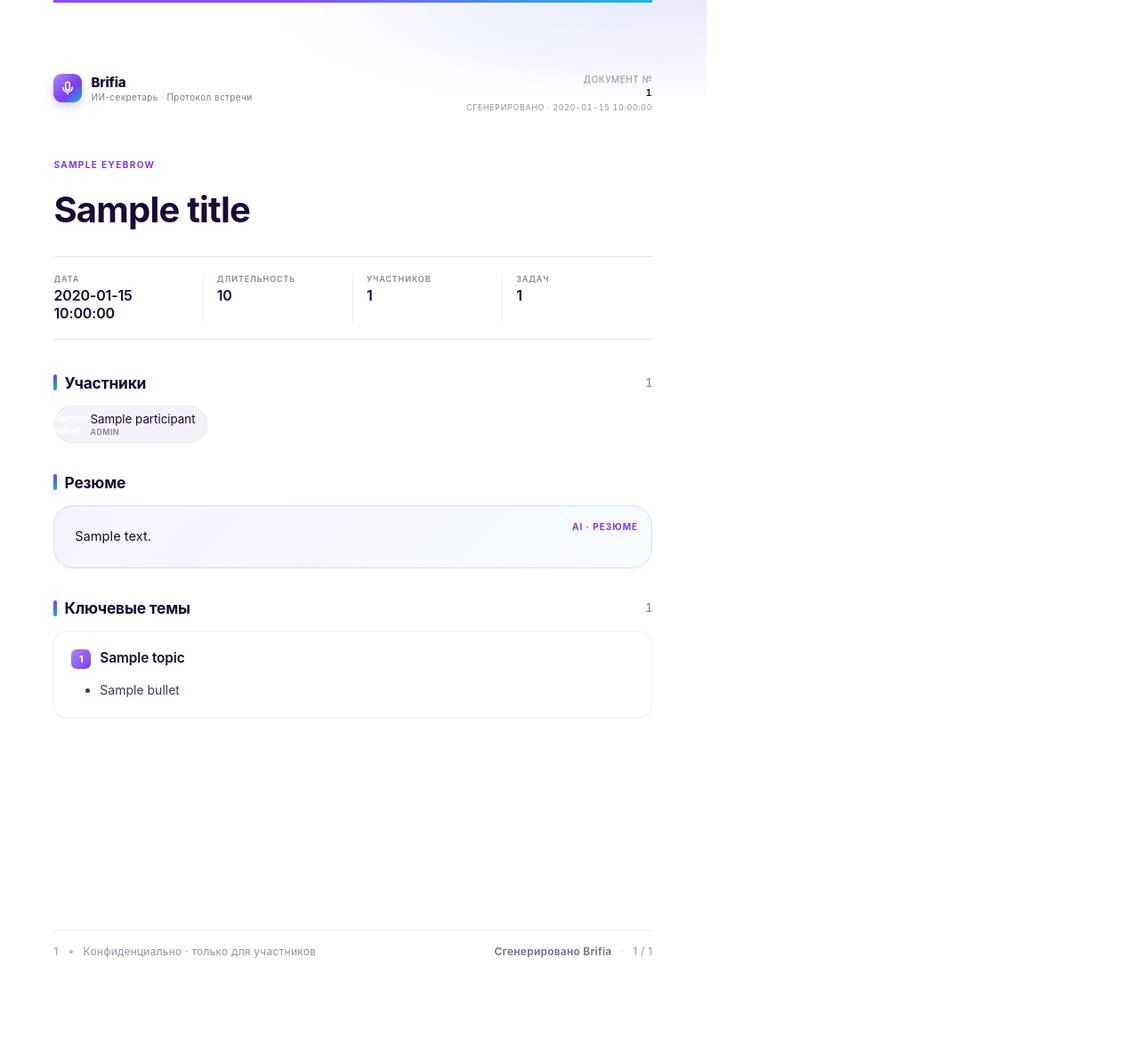
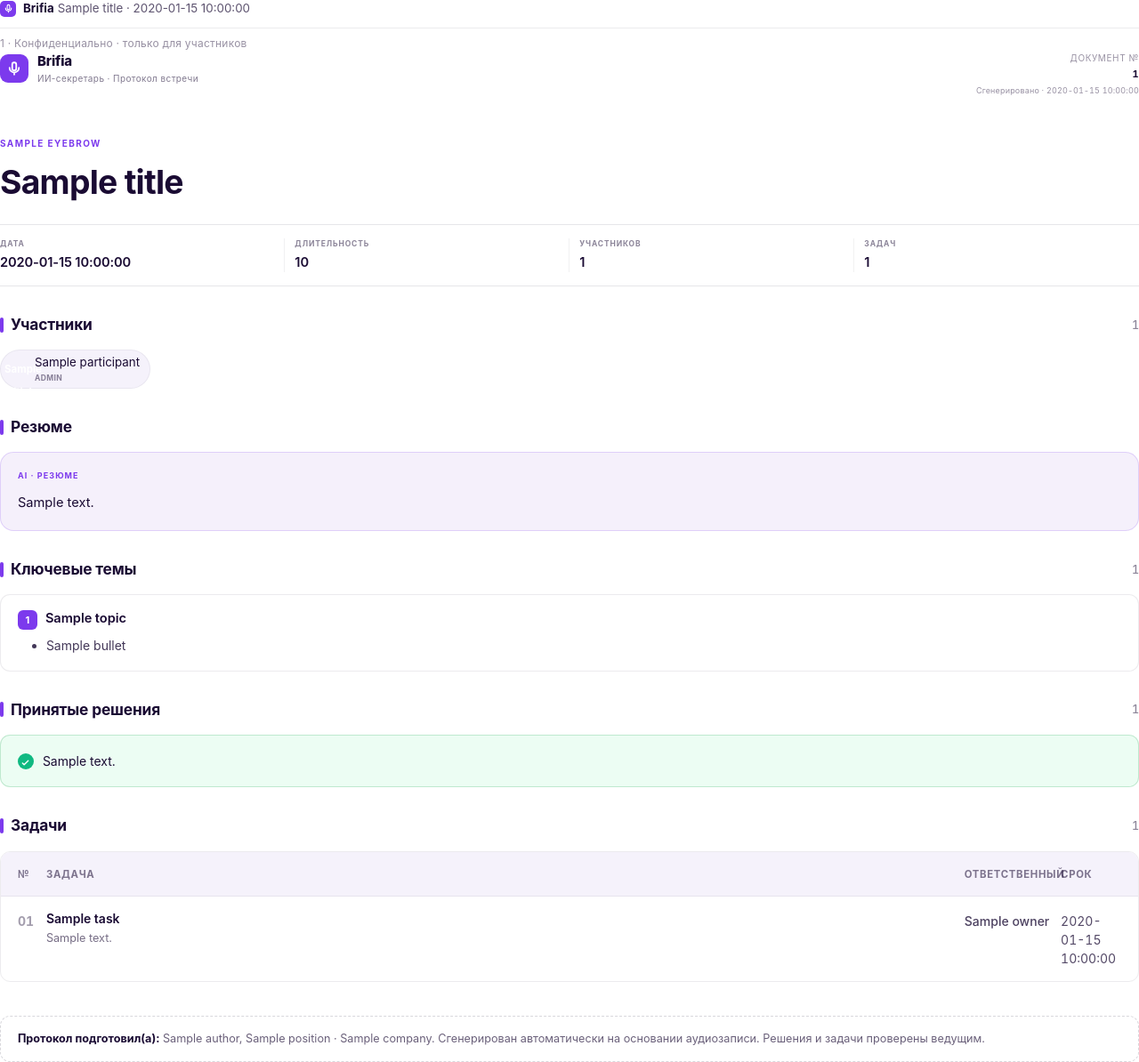
Before and after one commit to rshatskiy/brifia_backend, a Python web app: template app/templates/protocol_pdf.html in a window 1280 px wide. Shown: the whole page at 89% size. Before the commit the page ends 1077 px from the top, so only its background shows below. Run offline with Jinja, Linux system fonts and the light colour scheme; the template is opened without the code that fills it: most values are stand-ins (such as "Sample title", 1, 10 or a date in 2020).

Commit message:
fix(exports): page-flow, gradients, footer pagination on rendered PDF
The first batch of exports surfaced six layout bugs that compounded
into a 6-page document for content that should fit in 2-3:

- `.section { page-break-inside: avoid }` made the whole topics
  section refuse to split, so the heading orphaned to its own page
  and topics overflowed onto the next. Moved the avoid rule to
  individual `.topic`, `.decision`, and `.tr` cards instead, plus
  `h2 { break-after: avoid }` to keep section headings with content.
- Footer was hand-rolled inside `.page` divs with `position: absolute;
  bottom`, so any overflow page got a footer-less body and produced a
  trailing footer-only page. Replaced with real `@page` rules using
  `@bottom-left` (doc id) and `@bottom-right` (Сгенерировано Brifia ·
  стр. N / M via `counter(page)` / `counter(pages)`).
- Avatars and topic-number chips used linear-gradients that render
  pale on tiny inline-flex elements in WeasyPrint. Switched the small
  chips to solid brand colours; the gradient header bar / page
  background haze are dropped (margin areas don't carry backgrounds
  in WeasyPrint @page anyway).
- Decision check icons were invisible because `.check svg { stroke:
  #fff }` doesn't propagate into inline SVG paths under WeasyPrint;
  added explicit `stroke="white"` on the `<path>`.
- Tasks header showed as "ОТВЕТСТВЕННЫЙСРОК" because the 90px owner
  column couldn't fit uppercase + 0.1em letter-spacing. Widened to
  26mm + 18mm and reduced the header letter-spacing.
- Cover meta-grid wrapped "7 мая 2026, 11:21" onto two lines.
  Added `_ru_meeting_date()` (no year) for the meta cell + running
  header; kept `_ru_date()` (with year) for the doc-id `Сгенерировано
  · ...` line where the year is meaningful.

The cover page no longer shows the running header (`@page :first { @top-left
{ content: "" } }`); the cover's own brand-block stays inline. A
`break-before: page` on the decisions/tasks block forces them onto a
fresh sheet, matching the original two-page design intent.

Co-Authored-By: Claude Opus 4.7 (1M context) <noreply@anthropic.com>

```diff
--- a/app/templates/protocol_pdf.html
+++ b/app/templates/protocol_pdf.html
@@ -4,63 +4,86 @@
 <meta charset="utf-8">
 <title>Протокол встречи · Brifia</title>
 <style>
-  @page { size: A4; margin: 0; }
+  /* ─────────── Page geometry ─────────── */
+  @page {
+    size: A4;
+    margin: 22mm 16mm 22mm;
+
+    @top-left {
+      content: element(running-header);
+      vertical-align: middle;
+    }
+    @bottom-left {
+      content: element(running-footer-left);
+      vertical-align: top;
+    }
+    @bottom-right {
+      content: "Сгенерировано Brifia · стр. " counter(page) " / " counter(pages);
+      font-size: 9pt;
+      color: rgba(26,11,51,0.45);
+      font-weight: 600;
+      letter-spacing: 0.02em;
+      text-align: right;
+      vertical-align: top;
+      padding-top: 2mm;
+    }
+  }
+
+  /* Cover page — no top header (the body provides its own brand block). */
+  @page :first {
+    @top-left { content: ""; }
+  }
+
   * { box-sizing: border-box; }
-  html, body { margin: 0; padding: 0; background: #fff; }
+  html, body { margin: 0; padding: 0; }
   body {
     font-family: "Inter", "Helvetica", "Arial", sans-serif;
     color: #1A0B33;
     -webkit-print-color-adjust: exact;
     print-color-adjust: exact;
+    font-size: 11pt;
+    line-height: 1.5;
   }
 
-  .page {
-    width: 210mm;
-    min-height: 297mm;
-    background: #fff;
-    padding: 18mm 16mm 18mm;
-    position: relative;
-    overflow: hidden;
-    page-break-after: always;
-    color: #1A0B33;
+  /* ─────────── Running header / footer ─────────── */
+  .running-header {
+    position: running(running-header);
+    display: flex; align-items: center; gap: 8px;
+    font-size: 10pt; color: rgba(26,11,51,0.7);
+    padding-bottom: 3mm;
+    border-bottom: 1px solid rgba(15,10,40,0.08);
+    width: 100%;
   }
-  .page:last-child { page-break-after: auto; }
+  .running-header .mark {
+    width: 18px; height: 18px; border-radius: 5px;
+    background: #7C3AED;
+    display: inline-flex; align-items: center; justify-content: center;
+    flex-shrink: 0;
+  }
+  .running-header .mark svg { width: 11px; height: 11px; display: block; }
+  .running-header strong { color: #1A0B33; font-weight: 700; margin-right: 4px; }
 
-  /* Brand corner accent on every page */
-  .page::before {
-    content: "";
-    position: absolute;
-    top: 0; right: 0;
-    width: 140mm; height: 28mm;
-    background:
-      radial-gradient(ellipse 220mm 60mm at 100% 0%, rgba(124,58,237,0.10), transparent 60%),
-      radial-gradient(ellipse 120mm 40mm at 70% 0%, rgba(34,211,238,0.06), transparent 70%);
-    pointer-events: none;
-  }
-  .page::after {
-    content: "";
-    position: absolute;
-    top: 0; left: 16mm; right: 16mm;
-    height: 3px;
-    background: linear-gradient(90deg, #7C3AED 0%, #7C3AED 40%, #06B6D4 100%);
-    opacity: 0.9;
+  .running-footer-left {
+    position: running(running-footer-left);
+    font-size: 9pt;
+    color: rgba(26,11,51,0.45);
+    letter-spacing: 0.02em;
+    padding-top: 2mm;
+    width: 100%;
   }
 
-  /* ─────────── Header (page 1) ─────────── */
+  /* ─────────── Cover header ─────────── */
   .doc-head {
     display: flex; justify-content: space-between; align-items: flex-start;
-    padding-top: 4mm;
-    margin-bottom: 14mm;
-    position: relative;
+    margin-bottom: 12mm;
   }
   .doc-head .brand-block { display: flex; align-items: center; gap: 10px; }
   .doc-head .brand-mark {
     width: 32px; height: 32px; border-radius: 9px;
-    background: linear-gradient(135deg, #A78BFA, #7C3AED 60%, #06B6D4);
+    background: #7C3AED;
     display: flex; align-items: center; justify-content: center;
-    box-shadow: 0 4px 12px -2px rgba(124,58,237,0.4);
   }
-  .doc-head .brand-mark svg { width: 18px; height: 18px; }
+  .doc-head .brand-mark svg { width: 18px; height: 18px; display: block; }
   .doc-head .brand-name {
     font-weight: 800; font-size: 15px; letter-spacing: -0.01em; color: #1A0B33;
   }
@@ -72,50 +95,52 @@
     text-align: right;
     font-variant-numeric: tabular-nums;
   }
-  .doc-head .doc-id strong { color: #1A0B33; font-weight: 600; display: block; margin-top: 2px; font-size: 11px; }
+  .doc-head .doc-id strong {
+    color: #1A0B33; font-weight: 700; display: block; margin-top: 2px;
+    font-size: 11px; letter-spacing: 0.04em;
+  }
 
+  /* ─────────── Title + meta-grid ─────────── */
   .eyebrow {
     font-size: 10px; font-weight: 700; letter-spacing: 0.14em; text-transform: uppercase;
     color: #7C3AED;
   }
-
   h1.doc-title {
-    margin: 6mm 0 8mm;
-    font-size: 30pt;
+    margin: 4mm 0 7mm;
+    font-size: 28pt;
     font-weight: 700;
     letter-spacing: -0.02em;
     line-height: 1.1;
     color: #1A0B33;
   }
-
-  /* Meta grid */
   .meta-grid {
     display: grid;
     grid-template-columns: repeat(4, 1fr);
     gap: 0;
     border-top: 1px solid rgba(15,10,40,0.1);
     border-bottom: 1px solid rgba(15,10,40,0.1);
-    padding: 5mm 0;
-    margin-bottom: 10mm;
+    padding: 4mm 0;
+    margin-bottom: 8mm;
   }
   .meta-grid .cell {
-    padding: 0 4mm;
+    padding: 0 3mm;
     border-right: 1px solid rgba(15,10,40,0.06);
   }
   .meta-grid .cell:last-child { border-right: none; }
   .meta-grid .cell:first-child { padding-left: 0; }
   .meta-grid .label {
-    font-size: 9px; font-weight: 600; letter-spacing: 0.1em; text-transform: uppercase;
+    font-size: 8.5px; font-weight: 700; letter-spacing: 0.1em; text-transform: uppercase;
     color: rgba(26,11,51,0.5);
     margin-bottom: 3px;
   }
   .meta-grid .value {
-    font-size: 12pt; font-weight: 600; color: #1A0B33;
+    font-size: 11pt; font-weight: 600; color: #1A0B33;
     letter-spacing: -0.01em;
+    white-space: nowrap;
   }
 
-  /* Section heading */
-  .section { margin-bottom: 9mm; page-break-inside: avoid; }
+  /* ─────────── Sections ─────────── */
+  .section { margin-bottom: 8mm; }
   .section h2 {
     font-size: 13pt;
     font-weight: 700;
@@ -123,13 +148,15 @@
     margin: 0 0 4mm;
     color: #1A0B33;
     display: flex; align-items: center; gap: 8px;
+    page-break-after: avoid;
+    break-after: avoid;
   }
   .section h2::before {
     content: "";
     display: inline-block;
-    width: 4px; height: 18px;
+    width: 4px; height: 17px;
     border-radius: 2px;
-    background: linear-gradient(180deg, #7C3AED, #06B6D4);
+    background: #7C3AED;
   }
   .section .h-counter {
     margin-left: auto;
@@ -138,186 +165,206 @@
     font-variant-numeric: tabular-nums;
   }
 
-  /* Summary */
+  /* Force the second logical part (decisions+tasks) onto a new page. */
+  .page-break { break-before: page; page-break-before: always; }
+
+  /* ─────────── Summary ─────────── */
   .summary {
-    font-size: 11pt; line-height: 1.65; color: #1A0B33;
-    padding: 6mm;
-    border-radius: 6mm;
-    background: linear-gradient(135deg, rgba(124,58,237,0.06), rgba(6,182,212,0.04));
-    border: 1px solid rgba(124,58,237,0.16);
+    font-size: 11pt; line-height: 1.6; color: #1A0B33;
+    padding: 5mm;
+    border-radius: 4mm;
+    background: #F5F0FB;
+    border: 1px solid rgba(124,58,237,0.18);
     position: relative;
+    page-break-inside: avoid;
+    break-inside: avoid;
   }
   .summary .qmark {
-    position: absolute; top: 4mm; right: 4mm;
-    font-size: 10px; font-weight: 700; letter-spacing: 0.1em; color: #7C3AED;
+    display: block;
+    font-size: 9px; font-weight: 700; letter-spacing: 0.12em; color: #7C3AED;
     text-transform: uppercase;
+    margin-bottom: 3mm;
   }
 
-  /* Participants row */
+  /* ─────────── Participants ─────────── */
   .people {
-    display: flex; gap: 8px; flex-wrap: wrap;
+    display: flex; flex-wrap: wrap;
+    gap: 6px;
   }
   .person {
-    display: flex; align-items: center; gap: 8px;
-    padding: 6px 12px 6px 6px;
+    display: inline-flex; align-items: center; gap: 8px;
+    padding: 4px 11px 4px 4px;
     border-radius: 999px;
     background: #F5F2FB;
     border: 1px solid rgba(15,10,40,0.05);
     font-size: 10pt;
+    page-break-inside: avoid;
+    break-inside: avoid;
   }
   .person .av {
-    width: 26px; height: 26px; border-radius: 50%;
-    display: flex; align-items: center; justify-content: center;
-    color: #fff; font-weight: 700; font-size: 11px;
+    width: 26px; height: 26px; border-radius: 999px;
+    color: #fff; font-weight: 700; font-size: 11.5px;
+    text-align: center;
+    line-height: 26px;
+    flex-shrink: 0;
   }
-  .person .av.violet { background: linear-gradient(135deg, #A78BFA, #7C3AED); }
-  .person .av.cyan   { background: linear-gradient(135deg, #67E8F9, #06B6D4); }
-  .person .av.pink   { background: linear-gradient(135deg, #F9A8D4, #EC4899); }
-  .person .av.amber  { background: linear-gradient(135deg, #FCD34D, #D97706); }
-  .person .av.emerald{ background: linear-gradient(135deg, #6EE7B7, #059669); }
-  .person .role { font-size: 9px; font-weight: 600; color: rgba(26,11,51,0.5); letter-spacing: 0.04em; text-transform: uppercase; margin-top: 1px; }
+  /* Solid backgrounds — small gradient circles render too pale in WeasyPrint */
+  .person .av.violet  { background: #7C3AED; }
+  .person .av.cyan    { background: #06B6D4; }
+  .person .av.pink    { background: #EC4899; }
+  .person .av.amber   { background: #D97706; }
+  .person .av.emerald { background: #059669; }
+  .person .role {
+    font-size: 8.5px; font-weight: 700; color: rgba(26,11,51,0.5);
+    letter-spacing: 0.04em; text-transform: uppercase; margin-top: 1px;
+  }
 
-  /* Topics */
-  .topics { display: flex; flex-direction: column; gap: 4mm; }
+  /* ─────────── Topics ─────────── */
+  .topics { display: flex; flex-direction: column; gap: 3mm; }
   .topic {
-    padding: 5mm;
+    padding: 4mm 5mm;
     border: 1px solid rgba(15,10,40,0.08);
-    border-radius: 4mm;
+    border-radius: 3mm;
     background: #fff;
+    page-break-inside: avoid;
+    break-inside: avoid;
   }
-  .topic .topic-head {
-    display: flex; align-items: flex-start; gap: 10px;
+  .topic-head {
+    display: flex; align-items: flex-start; gap: 9px;
   }
   .topic .num {
     width: 22px; height: 22px; border-radius: 6px;
-    display: flex; align-items: center; justify-content: center;
     color: #fff; font-weight: 700; font-size: 11px;
-    background: linear-gradient(135deg, #A78BFA, #7C3AED);
+    background: #7C3AED;
+    text-align: center;
+    line-height: 22px;
     flex-shrink: 0;
     margin-top: 1px;
   }
-  .topic .topic-title { font-weight: 600; font-size: 11.5pt; color: #1A0B33; letter-spacing: -0.005em; line-height: 1.45; }
+  .topic-title {
+    font-weight: 600; font-size: 11pt; color: #1A0B33;
+    letter-spacing: -0.005em; line-height: 1.45;
+    flex: 1;
+  }
   .topic ul {
-    margin: 3mm 0 0;
-    padding-left: 32px;
+    margin: 2mm 0 0 32px;
+    padding: 0;
     color: rgba(26,11,51,0.82);
     font-size: 10.5pt;
-    line-height: 1.65;
+    line-height: 1.6;
   }
   .topic ul li { margin-bottom: 1px; }
 
-  /* Decisions */
+  /* ─────────── Decisions ─────────── */
   .decisions {
-    padding: 5mm 6mm;
-    border-radius: 4mm;
-    background: rgba(74,222,128,0.06);
-    border: 1px solid rgba(34,160,80,0.18);
+    padding: 4mm 5mm;
+    border-radius: 3mm;
+    background: #ECFDF3;
+    border: 1px solid rgba(34,160,80,0.22);
   }
   .decision {
     display: flex; align-items: flex-start; gap: 10px;
-    padding: 4px 0;
-    font-size: 11pt;
+    padding: 3px 0;
+    font-size: 10.5pt;
     color: #1A0B33;
     line-height: 1.5;
+    page-break-inside: avoid;
+    break-inside: avoid;
   }
-  .decision + .decision { border-top: 1px dashed rgba(34,160,80,0.18); padding-top: 8px; margin-top: 4px; }
+  .decision + .decision {
+    border-top: 1px dashed rgba(34,160,80,0.22);
+    padding-top: 7px; margin-top: 4px;
+  }
   .decision .check {
     width: 18px; height: 18px; border-radius: 50%;
     background: #10B981;
-    display: flex; align-items: center; justify-content: center;
+    text-align: center;
+    line-height: 18px;
     flex-shrink: 0;
     margin-top: 2px;
   }
-  .decision .check svg { stroke: #fff; }
+  .decision .check svg {
+    width: 11px; height: 11px;
+    vertical-align: middle;
+  }
 
-  /* Tasks table */
+  /* ─────────── Tasks table ─────────── */
   .tasks {
-    border-radius: 4mm;
+    border-radius: 3mm;
     overflow: hidden;
     border: 1px solid rgba(15,10,40,0.08);
   }
   .tasks .tr {
     display: grid;
-    grid-template-columns: 24px 1fr 90px 70px;
-    gap: 12px;
+    grid-template-columns: 22px 1fr 26mm 18mm;
+    gap: 10px;
     padding: 4mm 5mm;
     align-items: start;
     font-size: 10.5pt;
     border-bottom: 1px solid rgba(15,10,40,0.06);
+    page-break-inside: avoid;
+    break-inside: avoid;
   }
   .tasks .tr:last-child { border-bottom: none; }
   .tasks .tr.head {
     background: #F5F2FB;
-    font-size: 9px; font-weight: 700; letter-spacing: 0.1em; text-transform: uppercase;
-    color: rgba(26,11,51,0.5);
+    font-size: 8.5pt; font-weight: 700; letter-spacing: 0.06em; text-transform: uppercase;
+    color: rgba(26,11,51,0.55);
   }
   .tasks .tr.head .col { padding-top: 2px; }
   .tasks .col-num {
     color: rgba(26,11,51,0.4); font-variant-numeric: tabular-nums; padding-top: 2px;
-    font-weight: 600;
+    font-weight: 700;
   }
-  .tasks .col-title .t-title { font-weight: 600; color: #1A0B33; line-height: 1.4; }
-  .tasks .col-title .t-desc { font-size: 9.5pt; color: rgba(26,11,51,0.6); margin-top: 4px; line-height: 1.5; }
-  .tasks .col-due { font-variant-numeric: tabular-nums; color: rgba(26,11,51,0.75); padding-top: 2px; }
-  .tasks .col-owner { color: rgba(26,11,51,0.75); padding-top: 2px; font-weight: 500; }
+  .tasks .col-title .t-title {
+    font-weight: 600; color: #1A0B33; line-height: 1.4;
+  }
+  .tasks .col-title .t-desc {
+    font-size: 9.5pt; color: rgba(26,11,51,0.6);
+    margin-top: 3px; line-height: 1.5;
+  }
+  .tasks .col-due  { font-variant-numeric: tabular-nums; color: rgba(26,11,51,0.75); padding-top: 2px; }
+  .tasks .col-owner { color: rgba(26,11,51,0.78); padding-top: 2px; font-weight: 500; }
 
-  /* Page footer */
-  .page-foot {
-    position: absolute;
-    left: 16mm; right: 16mm; bottom: 12mm;
-    display: flex; justify-content: space-between; align-items: center;
-    font-size: 9pt;
-    color: rgba(26,11,51,0.45);
-    border-top: 1px solid rgba(15,10,40,0.08);
-    padding-top: 4mm;
-    letter-spacing: 0.02em;
+  /* ─────────── Author footer (last block on last page) ─────────── */
+  .author-box {
+    margin-top: 10mm;
+    padding: 4mm 5mm;
+    border: 1px dashed rgba(15,10,40,0.16);
+    border-radius: 3mm;
+    font-size: 9.5pt;
+    color: rgba(26,11,51,0.65);
+    line-height: 1.55;
+    page-break-inside: avoid;
+    break-inside: avoid;
   }
-  .page-foot .left-info { display: flex; align-items: center; gap: 12px; }
-  .page-foot .left-info .dot { width: 4px; height: 4px; background: rgba(26,11,51,0.3); border-radius: 50%; }
-  .page-foot .gen-by { display: inline-flex; align-items: center; gap: 5px; font-weight: 600; color: rgba(26,11,51,0.6); }
-
-  /* Continuation header (page 2+) */
-  .cont-head {
-    display: flex; justify-content: space-between; align-items: center;
-    margin-top: 2mm; margin-bottom: 8mm;
-    padding-bottom: 4mm;
-    border-bottom: 1px solid rgba(15,10,40,0.08);
-    position: relative;
-  }
-  .cont-head .left { display: flex; align-items: center; gap: 10px; }
-  .cont-head .brand-mark-sm {
-    width: 22px; height: 22px; border-radius: 6px;
-    background: linear-gradient(135deg, #A78BFA, #7C3AED 60%, #06B6D4);
-    display: flex; align-items: center; justify-content: center;
-  }
-  .cont-head .brand-mark-sm svg { width: 12px; height: 12px; }
-  .cont-head .title-sm { font-size: 10pt; font-weight: 600; color: rgba(26,11,51,0.7); }
-  .cont-head .title-sm strong { color: #1A0B33; font-weight: 700; margin-right: 6px; }
-  .cont-head .pg { font-size: 9pt; color: rgba(26,11,51,0.45); letter-spacing: 0.06em; text-transform: uppercase; font-variant-numeric: tabular-nums; }
-
-  .author-box {
-    margin-top: 12mm;
-    padding: 5mm;
-    border: 1px dashed rgba(15,10,40,0.16);
-    border-radius: 4mm;
-    font-size: 9.5pt;
-    color: rgba(26,11,51,0.6);
-    line-height: 1.55;
-  }
-  .author-box strong { color: #1A0B33; }
+  .author-box strong { color: #1A0B33; font-weight: 700; }
 </style>
 </head>
 <body>
+
   {# Brand SVG used in headers #}
   {% set brand_svg %}
-    <svg viewBox="0 0 24 24" fill="none" stroke="white" stroke-width="2.2" stroke-linecap="round" stroke-linejoin="round">
+    <svg viewBox="0 0 24 24" fill="none" stroke="white" stroke-width="2.4" stroke-linecap="round" stroke-linejoin="round">
       <rect x="9" y="3" width="6" height="12" rx="3" />
       <path d="M5 11a7 7 0 0 0 14 0M12 18v3" />
     </svg>
   {% endset %}
 
-  <!-- ────────── PAGE 1 ────────── -->
-  <div class="page">
+  {# Running header — appears in @top-left on every page EXCEPT the first
+     (handled by @page :first override). The brand mark uses solid colour
+     (linear-gradient on tiny inline-flex elements renders pale in WeasyPrint). #}
+  <div class="running-header">
+    <span class="mark">{{ brand_svg | safe }}</span>
+    <span><strong>Brifia</strong>{{ title }} · {{ meta.date }}</span>
+  </div>
+
+  {# Running footer-left — appears in @bottom-left on every page #}
+  <div class="running-footer-left">
+    {{ doc_id }} · Конфиденциально · только для участников
+  </div>
+
+  {# ────── Cover content (first physical page) ────── #}
   <div class="doc-head">
     <div class="brand-block">
       <div class="brand-mark">{{ brand_svg | safe }}</div>
@@ -328,7 +375,9 @@
     </div>
     <div class="doc-id">
       Документ № <strong>{{ doc_id }}</strong>
-        <div style="margin-top: 4px; font-size: 9px;">Сгенерировано · {{ generated_at }}</div>
+      <div style="margin-top: 4px; font-size: 9px; letter-spacing: 0.02em; text-transform: none; color: rgba(26,11,51,0.45);">
+        Сгенерировано · {{ generated_at }}
+      </div>
     </div>
   </div>
 
@@ -402,35 +451,8 @@
   </div>
   {% endif %}
 
-    <div class="page-foot">
-      <div class="left-info">
-        <span>{{ doc_id }}</span>
-        <span class="dot"></span>
-        <span>Конфиденциально · только для участников</span>
-      </div>
-      <div style="display: flex; align-items: center; gap: 10px;">
-        <span class="gen-by">Сгенерировано Brifia</span>
-        <span style="opacity: 0.5;">·</span>
-        <span>1 / {{ total_pages }}</span>
-      </div>
-    </div>
-  </div>
-
-  {% if has_page_2 %}
-  <!-- ────────── PAGE 2 ────────── -->
-  <div class="page">
-    <div class="cont-head">
-      <div class="left">
-        <div class="brand-mark-sm">
-          <svg viewBox="0 0 24 24" fill="none" stroke="white" stroke-width="2.4" stroke-linecap="round" stroke-linejoin="round">
-            <rect x="9" y="3" width="6" height="12" rx="3" />
-            <path d="M5 11a7 7 0 0 0 14 0M12 18v3" />
-          </svg>
-        </div>
-        <div class="title-sm"><strong>Brifia</strong>{{ title }} · {{ meta.date }}</div>
-      </div>
-      <div class="pg">2 / {{ total_pages }}</div>
-    </div>
+  {# Force decisions + tasks onto a fresh page #}
+  {% if decisions or tasks %}<div class="page-break"></div>{% endif %}
 
   {% if decisions %}
   <div class="section">
@@ -439,8 +461,8 @@
       {% for d in decisions %}
       <div class="decision">
         <div class="check">
-            <svg width="11" height="11" viewBox="0 0 24 24" fill="none" stroke-width="3" stroke-linecap="round" stroke-linejoin="round">
-              <path d="M5 13l4 4L19 7" />
+          <svg viewBox="0 0 24 24" fill="none" stroke="white" stroke-width="3" stroke-linecap="round" stroke-linejoin="round">
+            <path d="M5 13l4 4L19 7"/>
           </svg>
         </div>
         <div>{{ d | safe }}</div>
@@ -483,19 +505,5 @@
   </div>
   {% endif %}
 
-    <div class="page-foot">
-      <div class="left-info">
-        <span>{{ doc_id }}</span>
-        <span class="dot"></span>
-        <span>Конфиденциально · только для участников</span>
-      </div>
-      <div style="display: flex; align-items: center; gap: 10px;">
-        <span class="gen-by">Сгенерировано Brifia</span>
-        <span style="opacity: 0.5;">·</span>
-        <span>2 / {{ total_pages }}</span>
-      </div>
-    </div>
-  </div>
-  {% endif %}
 </body>
 </html>
```
Also changed, not shown: app/services/protocol_export.py (+8 -1 lines). Lines whose indentation alone changed are shown as unchanged.
